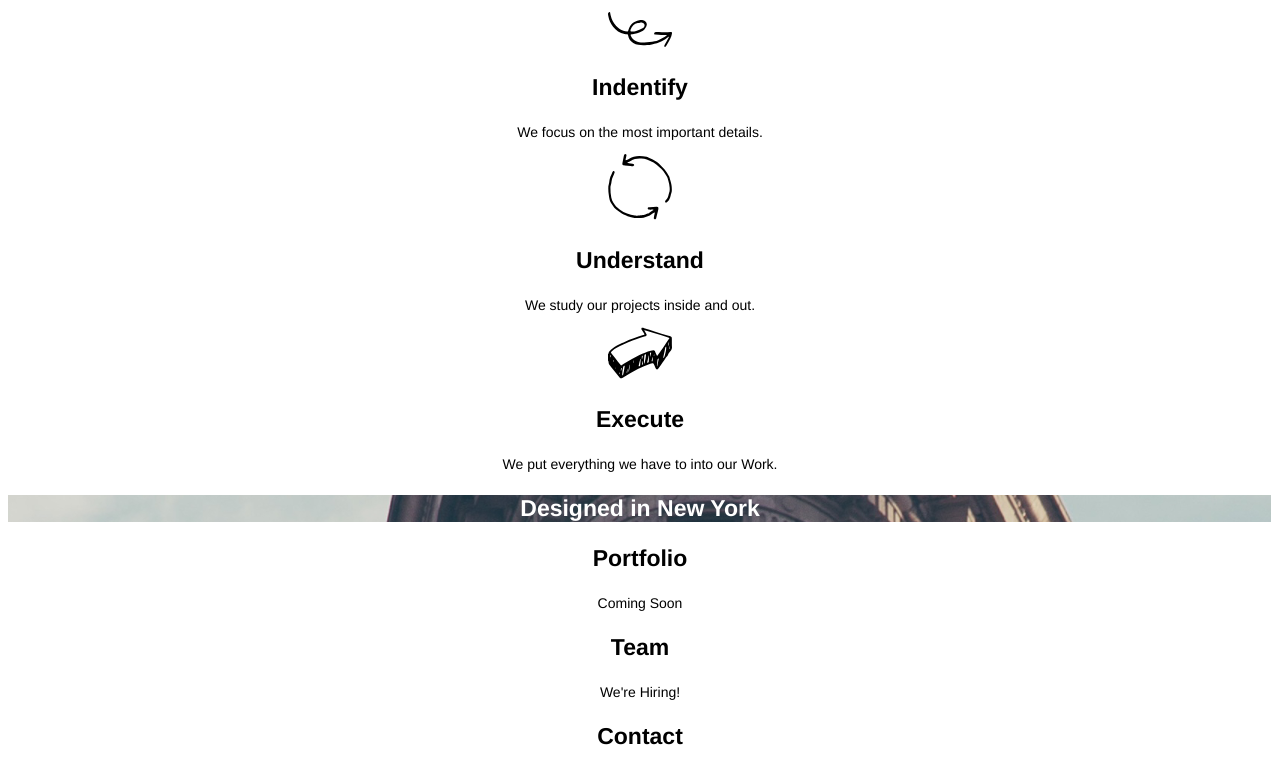
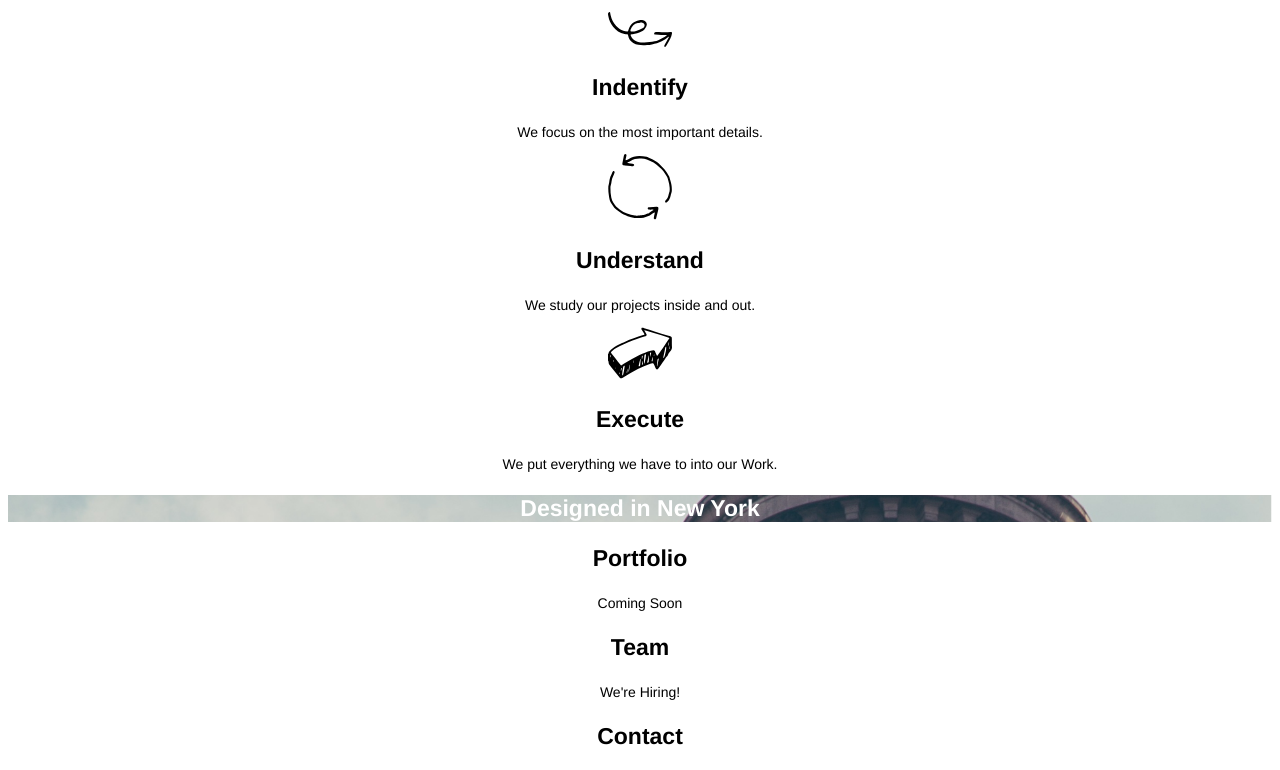
Before and after one commit to Davidblundell/BroadwayDesign, a plain HTML site: page index.html in a window 1280 px wide. Shown: the part 413-1183 px from the top of the page. Drawn offline with Linux system fonts and the light colour scheme; files whose address does not match are found by name.

Commit message:
completed project

```diff
--- a/resources/css/style.css
+++ b/resources/css/style.css
@@ -9,7 +9,8 @@ h1 {
 
 .background {
   color: white; background-image: url("/projects/BroadwayDesign/resources/images/the-flatiron-building.png");
-  background-position: right;
+  background-repeat:no-repeat;
+  background-size:cover;
 }
 
 .background p a {
```
